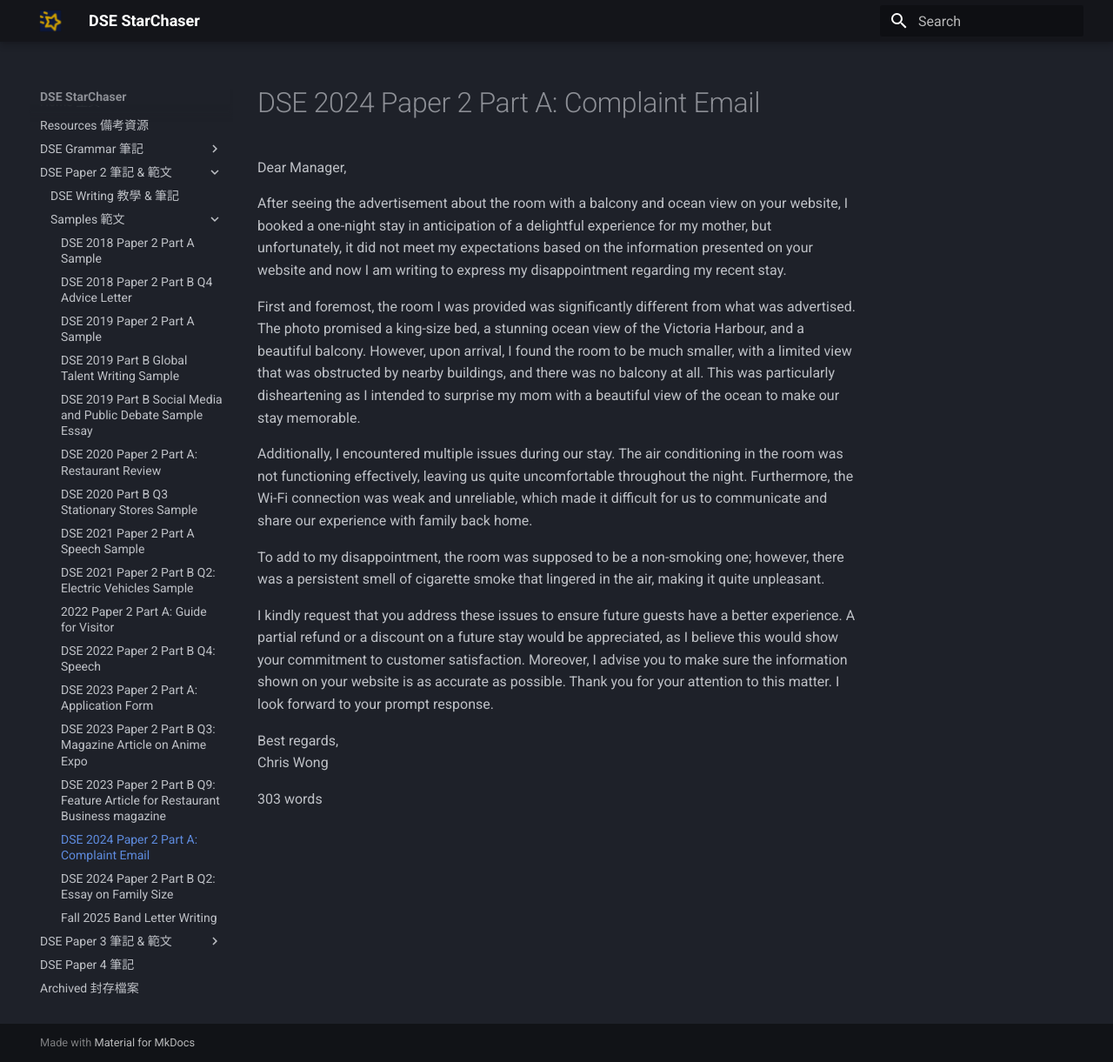
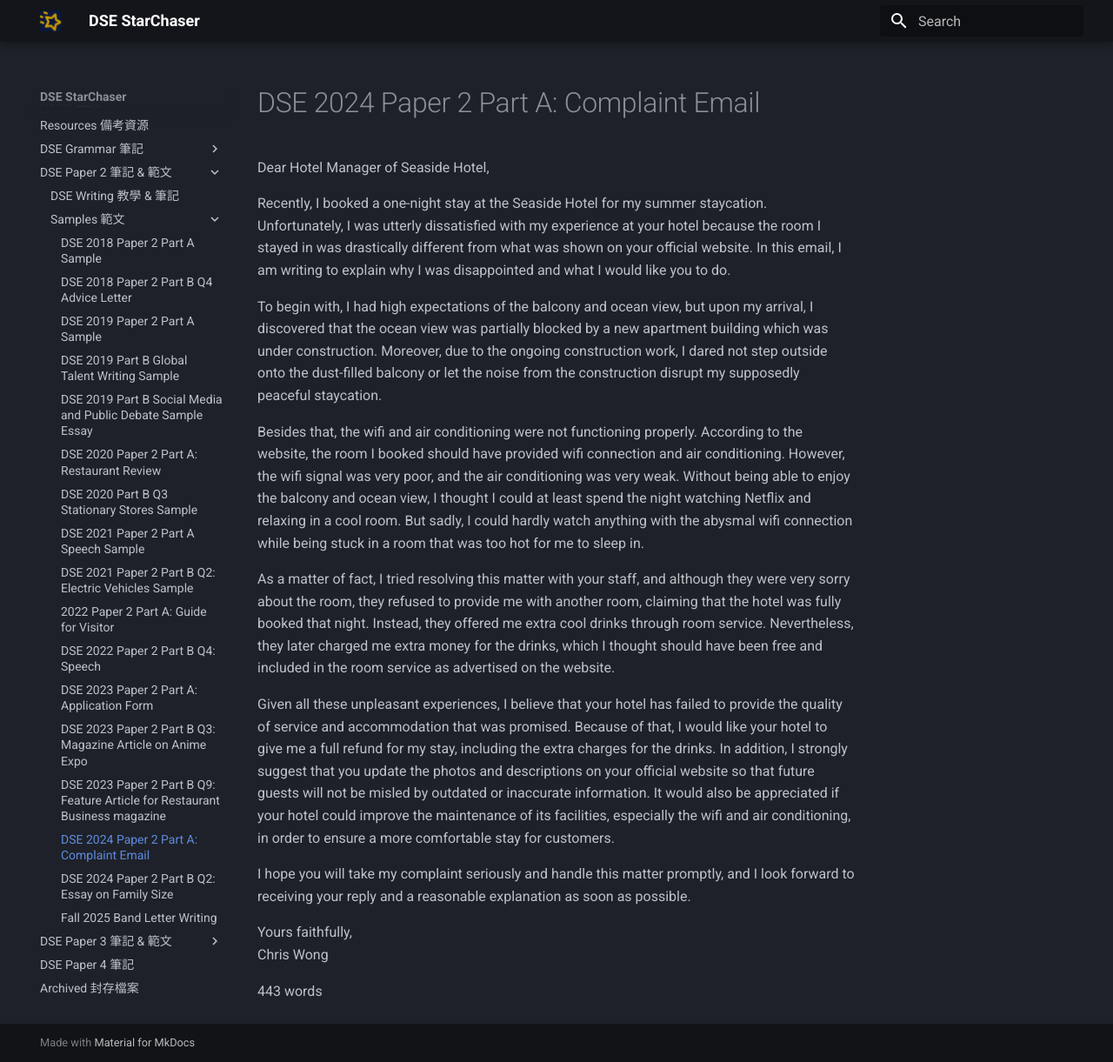
Before and after one commit to louiskwt/starchaser-portal, an MkDocs documentation site: the page built from docs/writing/samples/2024_partA.md, in a window 1280 px wide and 1221 px high. Shown: the whole window at 87% size. Built offline with MkDocs 1.6.1 and Material for MkDocs 9.7.7, drawn with Linux system fonts in a browser that asks for light colours.

Commit message:
update 2024 paper 2 sample

```diff
--- a/docs/writing/samples/2024_partA.md
+++ b/docs/writing/samples/2024_partA.md
@@ -1,16 +1,18 @@
 # DSE 2024 Paper 2 Part A: Complaint Email
 
-Dear Manager,
+Dear Hotel Manager of Seaside Hotel,
 
-After seeing the advertisement about the room with a balcony and ocean view on your website, I booked a one-night stay in anticipation of a delightful experience for my mother, but unfortunately, it did not meet my expectations based on the information presented on your website and now I am writing to express my disappointment regarding my recent stay.
+Recently, I booked a one-night stay at the Seaside Hotel for my summer staycation. Unfortunately, I was utterly dissatisfied with my experience at your hotel because the room I stayed in was drastically different from what was shown on your official website. In this email, I am writing to explain why I was disappointed and what I would like you to do.
 
-First and foremost, the room I was provided was significantly different from what was advertised. The photo promised a king-size bed, a stunning ocean view of the Victoria Harbour, and a beautiful balcony. However, upon arrival, I found the room to be much smaller, with a limited view that was obstructed by nearby buildings, and there was no balcony at all. This was particularly disheartening as I intended to surprise my mom with a beautiful view of the ocean to make our stay memorable.
+To begin with, I had high expectations of the balcony and ocean view, but upon my arrival, I discovered that the ocean view was partially blocked by a new apartment building which was under construction. Moreover, due to the ongoing construction work, I dared not step outside onto the dust-filled balcony or let the noise from the construction disrupt my supposedly peaceful staycation.
 
-Additionally, I encountered multiple issues during our stay. The air conditioning in the room was not functioning effectively, leaving us quite uncomfortable throughout the night. Furthermore, the Wi-Fi connection was weak and unreliable, which made it difficult for us to communicate and share our experience with family back home.
+Besides that, the wifi and air conditioning were not functioning properly. According to the website, the room I booked should have provided wifi connection and air conditioning. However, the wifi signal was very poor, and the air conditioning was very weak. Without being able to enjoy the balcony and ocean view, I thought I could at least spend the night watching Netflix and relaxing in a cool room. But sadly, I could hardly watch anything with the abysmal wifi connection while being stuck in a room that was too hot for me to sleep in.
 
-To add to my disappointment, the room was supposed to be a non-smoking one; however, there was a persistent smell of cigarette smoke that lingered in the air, making it quite unpleasant.
+As a matter of fact, I tried resolving this matter with your staff, and although they were very sorry about the room, they refused to provide me with another room, claiming that the hotel was fully booked that night. Instead, they offered me extra cool drinks through room service. Nevertheless, they later charged me extra money for the drinks, which I thought should have been free and included in the room service as advertised on the website.
 
-I kindly request that you address these issues to ensure future guests have a better experience. A partial refund or a discount on a future stay would be appreciated, as I believe this would show your commitment to customer satisfaction. Moreover, I advise you to make sure the information shown on your website is as accurate as possible. Thank you for your attention to this matter. I look forward to your prompt response.
+Given all these unpleasant experiences, I believe that your hotel has failed to provide the quality of service and accommodation that was promised. Because of that, I would like your hotel to give me a full refund for my stay, including the extra charges for the drinks. In addition, I strongly suggest that you update the photos and descriptions on your official website so that future guests will not be misled by outdated or inaccurate information. It would also be appreciated if your hotel could improve the maintenance of its facilities, especially the wifi and air conditioning, in order to ensure a more comfortable stay for customers.
 
-Best regards,</br>
+I hope you will take my complaint seriously and handle this matter promptly, and I look forward to receiving your reply and a reasonable explanation as soon as possible.
+
+Yours faithfully,<br/>
 Chris Wong
```
